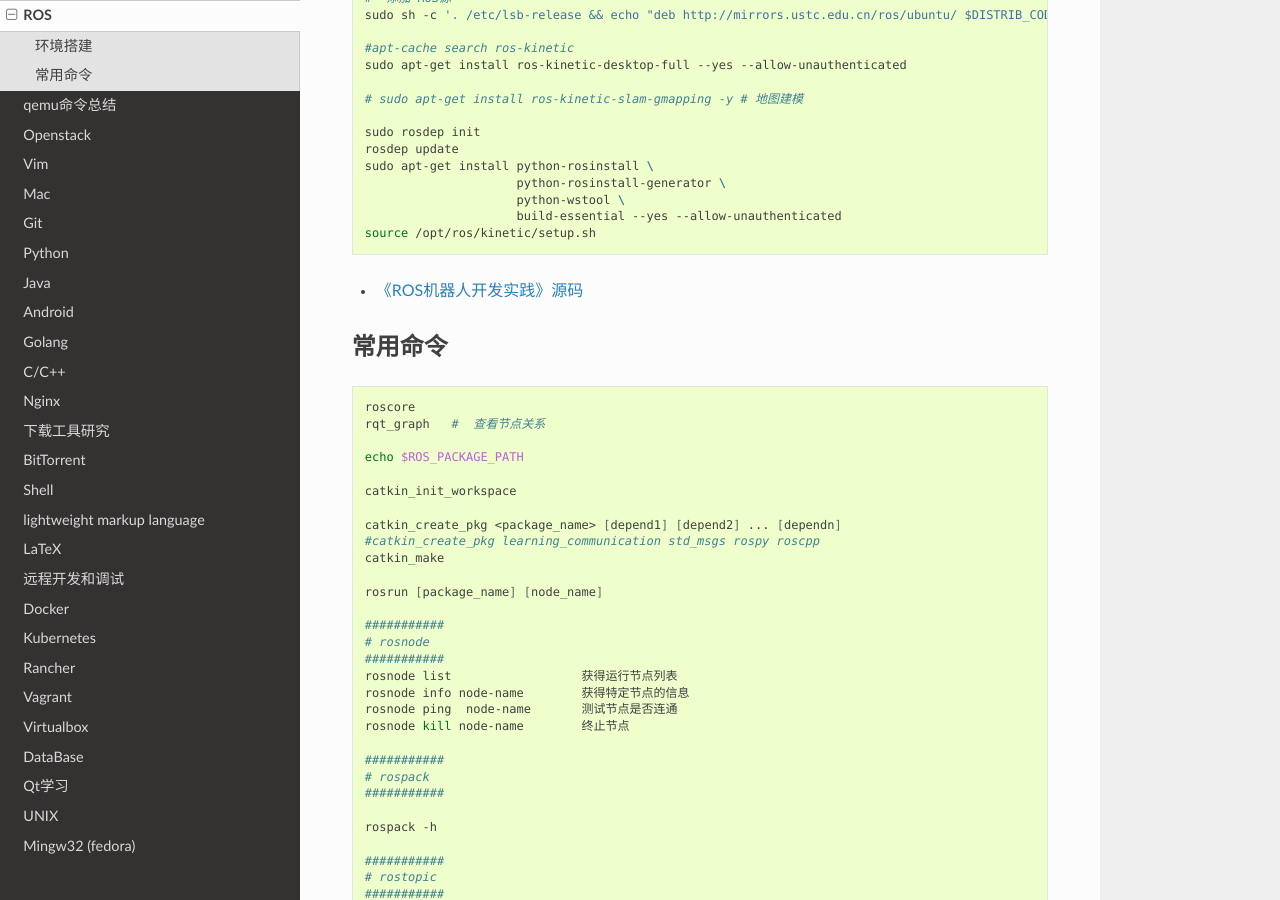
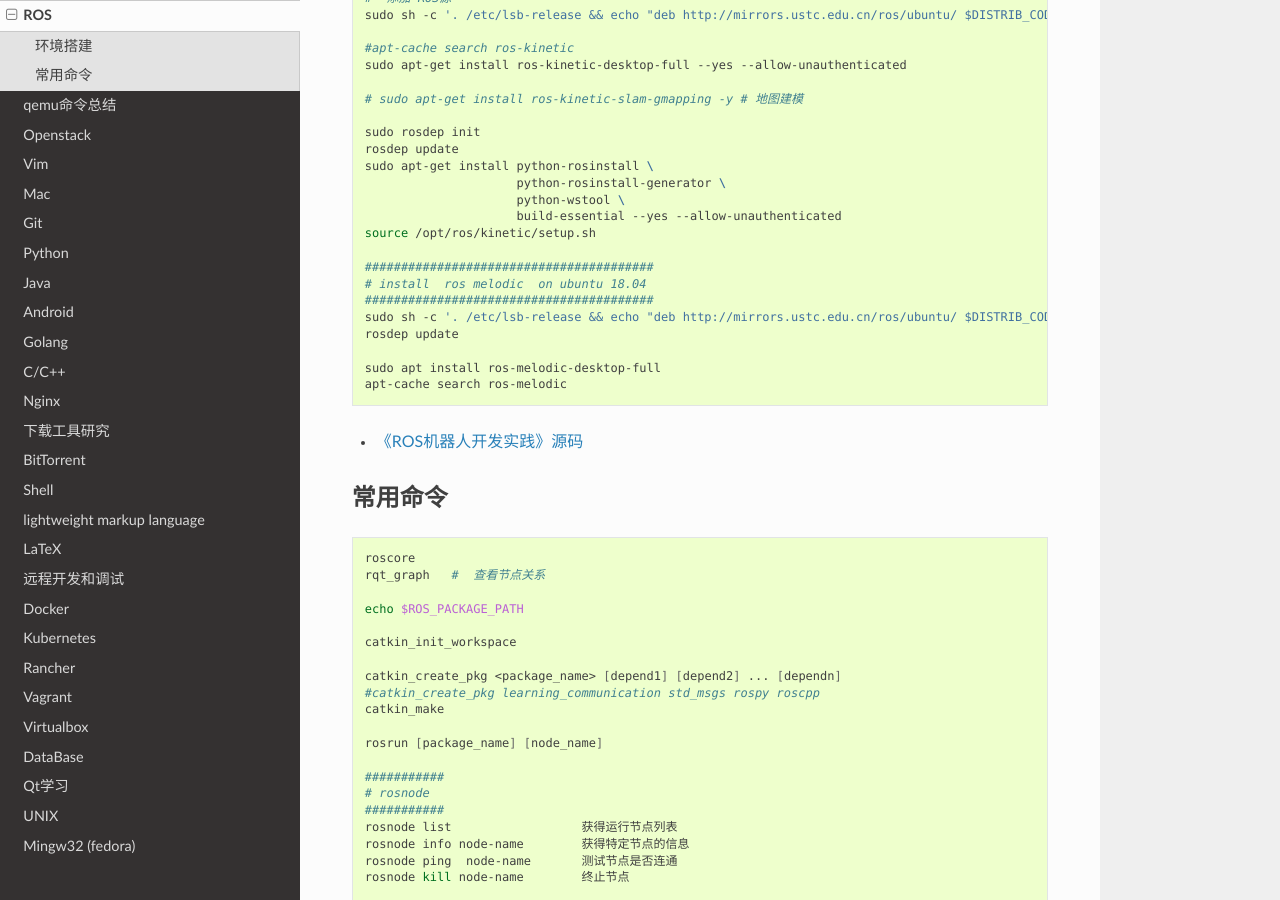
Before and after one commit to my-rds-store/my_space, a Sphinx documentation site: the page built from source/ros/index.rst, in a window 1280 px wide and 900 px high, scrolled down 314 px. Built offline with Sphinx 7.4.7 and the Read the Docs theme 2.0.0, drawn with Linux system fonts in a browser that asks for light colours.

Commit message:
update ...

```diff
--- a/source/ros/index.rst
+++ b/source/ros/index.rst
@@ -28,6 +28,16 @@
                              python-wstool \
                              build-essential --yes --allow-unauthenticated
         source /opt/ros/kinetic/setup.sh
+
+        ########################################
+        # install  ros melodic  on ubuntu 18.04
+        ########################################
+        sudo sh -c '. /etc/lsb-release && echo "deb http://mirrors.ustc.edu.cn/ros/ubuntu/ $DISTRIB_CODENAME main" > /etc/apt/sources.list.d/ros-latest.list'
+        rosdep update
+
+        sudo apt install ros-melodic-desktop-full
+        apt-cache search ros-melodic
+
 
 
 * `《ROS机器人开发实践》源码 <https://github.com/huchunxu/ros_exploring>`_
```
